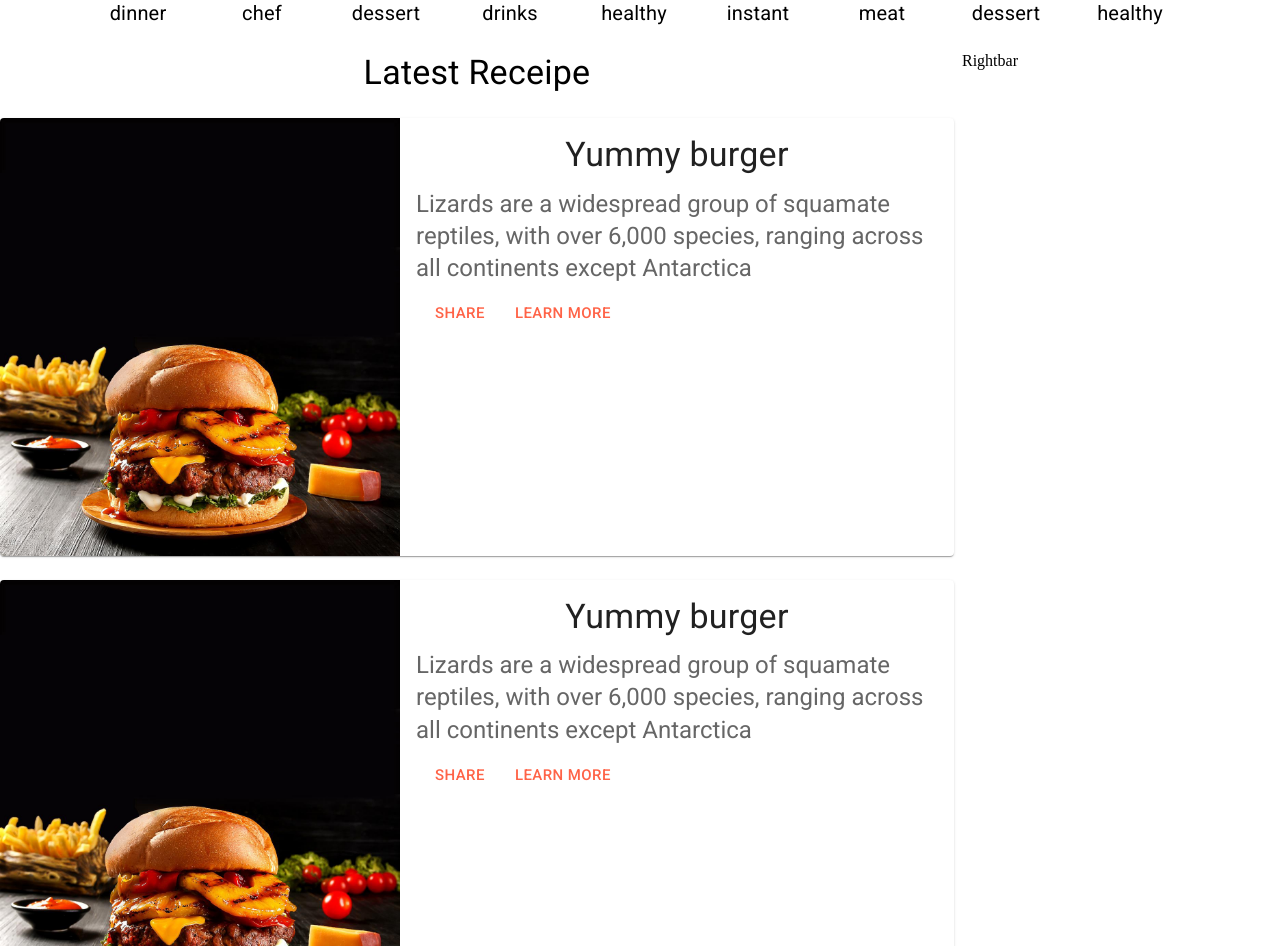
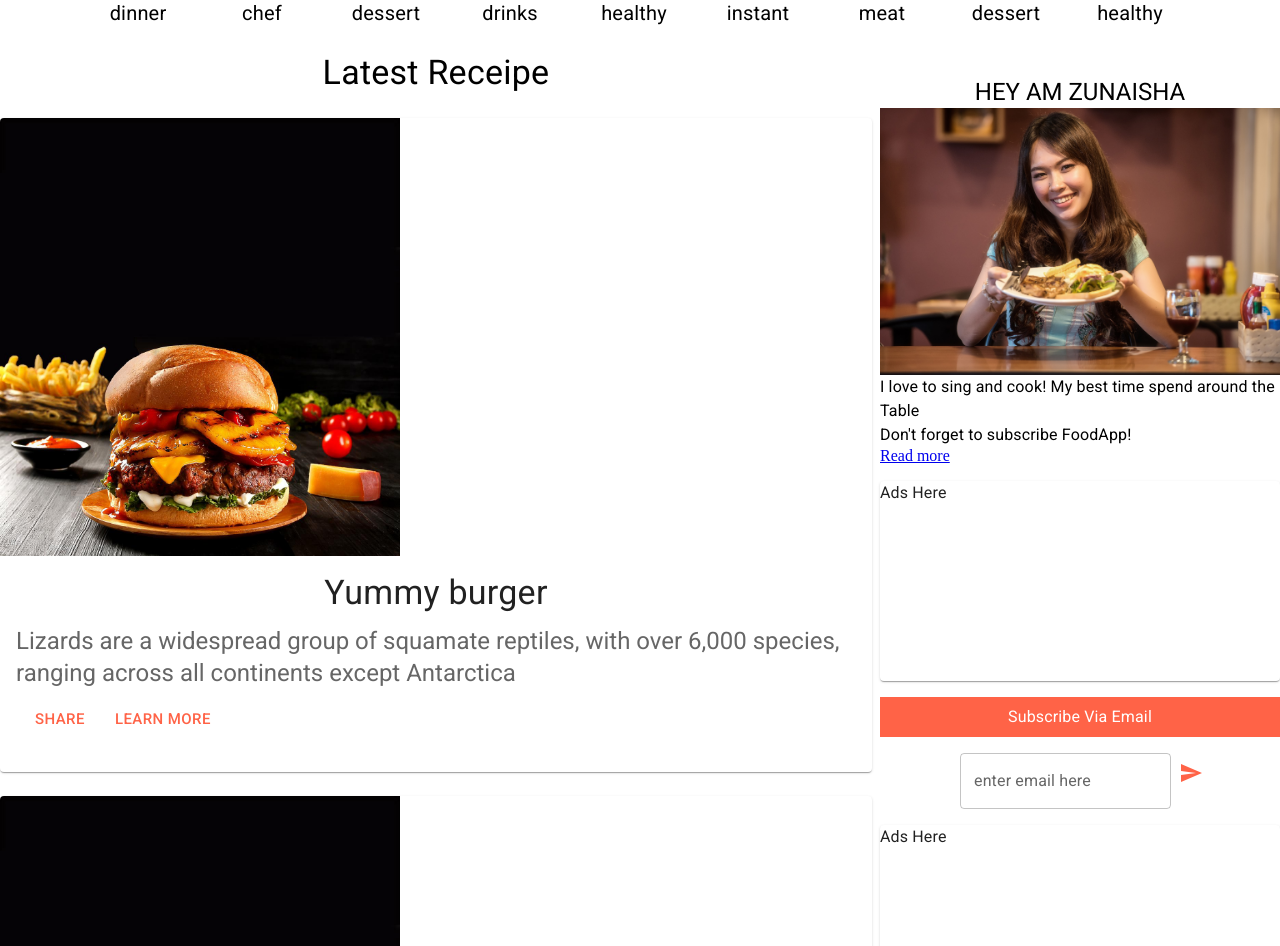
Before and after one commit to imranworkspace/foodapp, a React (Create React App) app: page / in a window 1280 px wide. Shown: the part 646-1592 px from the top of the page. Built offline with nearby package versions, Linux system fonts and the light colour scheme; a web font is replaced by a local one.

Commit message:
add most popular conetent with gridview

```diff
--- a/src/posts/Postcards.js
+++ b/src/posts/Postcards.js
@@ -1,12 +1,21 @@
 import { Box, Button, Card, CardActions, CardContent, CardMedia, Link, Typography } from '@mui/material'
 import React from 'react'
 import burger from '../static/burger.jpg'
-const Postcards = () => {
+
+
+// myDirection parameter used for check display condition, came from small means block or medium, large means flex type
+const Postcards = (myDirection) => {
   return (
     <Box mt={3}>
         <Link href='#' sx={{textDecoration:'none'}}>
             <Card>
-                <Box sx={{display:'flex',flexDirection:'row'}}>
+                <Box
+
+                sx={{display:{xs:'block',
+                sm:`${myDirection}`,
+                md:`${myDirection}`},
+                flexDirection:'row'}}>
+
                     <CardMedia
                         component={'img'}
                         image={burger} alt='burger_image'
--- a/src/posts/Posts.js
+++ b/src/posts/Posts.js
@@ -9,14 +9,36 @@ const Posts = () => {
         Latest Receipe {" "}</Typography>
         {/* manage all cards into vertically shape */}
         <Grid container columnSpacing={{xs:0,sm:1,md:1}} direction={'column'}>
-            <Grid item sx>
-                <Postcards />
+            {/* add screens */}
+            <Grid item md={6} sm={6}>
+                <Postcards myDirection={'flex'}/>
             </Grid>
-            <Grid item sx>
-                <Postcards />
+            <Grid item md={6} sm={6}>
+                <Postcards  myDirection={'flex'}/>
             </Grid>
-            <Grid item sx>
-                <Postcards />
+            <Grid item md={6} sm={6}>
+                <Postcards  myDirection={'flex'}/>
+            </Grid>
+        </Grid>
+        <Typography
+            variant='h4'
+            bgcolor='black'
+            color='white'
+            align='center'
+            mt={4}
+            mb={4}>Most Popular
+        </Typography>
+
+        <Grid container columnSpacing={{xs:0,sm:1,md:1}} direction={'row'}>
+            {/* add screens */}
+            <Grid item md={6} sm={6}>
+                <Postcards myDirection={'block'}/>
+            </Grid>
+            <Grid item md={6} sm={6}>
+                <Postcards  myDirection={'block'}/>
+            </Grid>
+            <Grid item md={6} sm={6}>
+                <Postcards  myDirection={'block'}/>
             </Grid>
         </Grid>
     </Box>
--- a/src/rightbar/Rightbar.js
+++ b/src/rightbar/Rightbar.js
@@ -1,10 +1,49 @@
-import React from 'react'
-
+import { Box, Card, CardMedia, IconButton, TextField, Typography } from '@mui/material'
+import chef from '../static/chef.jpg'
+import {Send as SendIcon} from '@mui/icons-material'
 const Rightbar = () => {
   return (
-    <div>
-      Rightbar
-    </div>
+    <Box sx={{mt:3}}>
+      <Typography variant='h5' align='center'>HEY AM ZUNAISHA</Typography>
+      <CardMedia
+        component={'img'}
+        image={chef} alt='burger_image'
+        sx={{width:'400px',cursor:'pointer',
+
+
+        "&:hover":{
+            opacity:0.8,
+            boxSizing:'borderBox',
+            zIndex:1,
+            transition:`all 0.50s ease`,
+          }}}
+        />
+        <Typography>I love to sing and cook! My best time spend around the Table</Typography>
+        <Typography>Don't forget to subscribe FoodApp!</Typography>
+        <a href='www.google.com'>Read more</a>
+        {/* add 200px height for adds */}
+        <Card sx={{height:"200px", marginTop:2}}>
+          <Typography>Ads Here</Typography>
+
+        </Card>
+
+        <Typography padding={1} align='center' color={'white'} bgcolor={'tomato'} mt={2}>Subscribe Via Email</Typography>
+        <Box sx={{paddingLeft:10}}>
+            <TextField sx={{mt:2}}
+              type='email'
+              label='enter email here'
+              variant='outlined'
+              color='warning' />
+            <IconButton sx={{mt:2}}>
+              <SendIcon sx={{color:'tomato'}} />
+            </IconButton>
+        </Box>
+        {/* add 200px height for adds */}
+        <Card sx={{height:"200px", marginTop:2}}>
+          <Typography>Ads Here</Typography>
+
+        </Card>
+    </Box>
   )
 }
 
```
